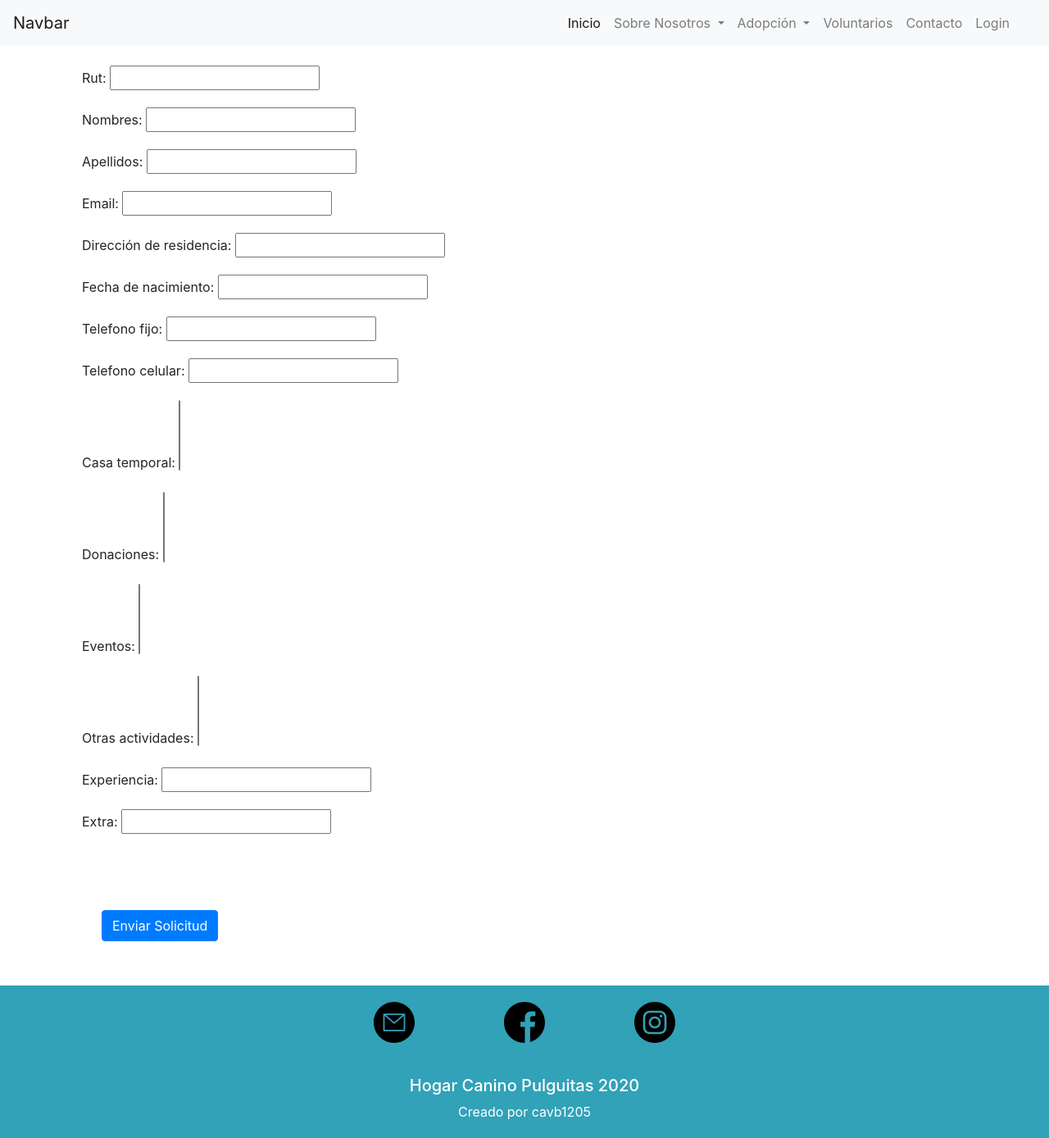
After one commit to cavb1205/adopcion-mascotas, a Django app: page /voluntarios/solicitud/ in a window 1280 px wide. The commit adds this page. Shown: the whole page at 82% size. Run offline with Django 3.2, Linux system fonts and the light colour scheme; data that the repository does not hold is empty; some libraries are stand-ins or nearby versions.

Commit message:
se creo la solicitud de voluntario

```diff
--- a/static/css/style.css
+++ b/static/css/style.css
@@ -65,4 +65,25 @@
 .contenedor-formulario{
     max-width: 80%;
     margin: 0 auto;
+    padding: 20px;
 }
+
+.contenedor-imagen-contacto{
+    display: flex !important;
+    justify-content: center;
+    max-width: 100%;
+    object-fit: cover;
+    align-items: center;
+    justify-content: center;
+
+}
+
+.caja-feliz{
+    border: 1px solid red;
+}
+
+
+.imagen-formulario-adopcion{
+    max-width: 40%;
+    justify-content: center;
+}
--- a/templates/adoption/adopcion_form.html
+++ b/templates/adoption/adopcion_form.html
@@ -6,7 +6,9 @@
         {% csrf_token %}
         {{ form.non_field_errors }}
 
-        <h1 class="text-secondary">Formulario de adopción de  {{pet.nombre|title}}</h1>
+        <h1 class="text-secondary text-center">Formulario de adopción de  {{pet.nombre|title}}</h1>
+        <img src="/media/{{pet.imagen_destacada}}" class="img-thumbnail mx-auto d-block imagen-formulario-adopcion mb-4" alt="{{pet.nombre}}">
+
 
         <div class="form-group">
             <label for="rut">Rut</label>
--- a/templates/contacto.html
+++ b/templates/contacto.html
@@ -1,8 +1,12 @@
 {% extends 'base.html' %}
 
 {% block content %}
-    <h1 class="text-center text-secondary">Contacto</h1>
+    {% load static %}
+    <h1 class="text-center text-secondary mt-4">Contacto</h1>
     <div class="contenedor-formulario">
+      <div class="contenedor-imagen-contacto mb-4">
+        <img src="{% static 'images/mascota-maltrato-violencia-genero.png'%}" class="img-fluid " alt="imagen de perro escondido" id='contacto-img'>
+      </div>
 
         <form method="post">
             {% csrf_token %}
--- a/templates/navbar.html
+++ b/templates/navbar.html
@@ -36,7 +36,7 @@
             <a class="nav-link" href="{% url 'contacto'%}">Contacto<span class="sr-only">(current)</span></a>
           </li>
           <li class="nav-item">
-            <a class="nav-link" href="#">Mi Cuenta<span class="sr-only">(current)</span></a>
+            <a class="nav-link" href="#">{% if user.is_authenticated %}Hola, {{ user.first_name }}{% else%} Login {% endif %}<span class="sr-only">(current)</span></a>
           </li>
       </ul>
     </div>
--- /dev/null
+++ b/templates/voluntarios/voluntario_form.html
@@ -0,0 +1,125 @@
+{% extends 'base.html' %}
+
+{% block content %}
+<div class="container">
+    <form class="mt-4" method="POST" >
+        {% csrf_token %}
+        {{form.as_p}}
+
+
+          <br>
+          <br>
+        <button type="submit" class="btn btn-primary m-4">Enviar Solicitud</button>
+    </form>
+
+</div>
+
+{% endblock %}
+
+
+
+<h1 class="text-secondary text-center mb-4">Formulario de inscripción de voluntariado</h1>
+<h4 class="text-secondary m-4">Datos Personales</h4>
+<div class="form-group">
+    <label for="rut">Rut</label>
+    <input type="text" class="form-control" id="rut" name = 'rut' aria-describedby="textHelp" required>
+    <small id="rutHelp" class="form-text text-muted">Ejemplo: 25000000-6</small>
+</div>
+<div class="form-group">
+    <label for="nombres">Nombres</label>
+    <input type="text" class="form-control" id="nombres" name = 'nombres' required>
+</div>
+<div class="form-group">
+    <label for="apellidos">Apellidos</label>
+    <input type="text" class="form-control" id="apellidos" name = 'apellidos' required>
+</div>
+<div class="form-group">
+    <label for="email">Email</label>
+    <input type="email" class="form-control" name = 'email' id="email" aria-describedby="emailHelp" placeholder="name@example.com" required>
+</div>
+<div class="form-group">
+    <label for="direccion">Direccion</label>
+    <input type="text" class="form-control" id="direccion" name = 'direccion' required>
+</div>
+<div class="form-group">
+    <label for="fecha_nacimiento">Fecha de Nacimiento</label>
+    <input type="date" class="form-control" id="fecha_nacimiento" name = 'fecha_nacimiento' required>
+</div>
+<div class="form-group">
+    <label for="telefono_fijo">Teléfono Fijo</label>
+    <input type="text" class="form-control" id="telefono_fijo" name = 'telefono_fijo' required>
+</div>
+<div class="form-group">
+    <label for="telefono_celular">Teléfono Celular</label>
+    <input type="text" class="form-control" id="telefono_celular" name = 'telefono_celular' required>
+</div>
+
+<div class="contenedor-checkbox-voluntario mt-4">
+    <h4 class="text-secondary m-4 text-center">Como voluntario puedo ayudar con:</h4>
+    <div class="row mt-2">
+        <div class="col-sm-12 col-md-6 col-lg-4 ">
+            <div class="contenedor-campos-individuales">
+                <h5 class="text-info">Casa Temporal</h5>
+                {% for tipo_mascota in form.casa_temporal %}
+                    <div class="form-check form-check-inline">
+                        <input class="form-check-input" type="checkbox" id="inlineCheckbox1" name="casa_temporal">
+                        <label class="form-check-label" for="inlineCheckbox1">{{tipo_mascota}}</label>
+                    </div>
+                {% endfor %}
+            </div>
+        </div>
+        <div class="col-sm-12 col-md-6 col-lg-4 ">
+            <div class="contenedor-campos-individuales">
+                <h5 class="text-info">Donaciones</h5>
+                {% for donacion in form.donaciones %}
+                    <div class="form-check form-check-inline">
+                        <input class="form-check-input" type="checkbox" id="inlineCheckbox1" name="donaciones">
+                        <label class="form-check-label" for="inlineCheckbox1">{{donacion}}</label>
+                    </div>
+                {% endfor %}
+            </div>
+        </div>
+        <div class="col-sm-12 col-md-6 col-lg-4 ">
+            <div class="contenedor-campos-individuales">
+                <h5 class="text-info">Eventos</h5>
+                {% for evento in form.eventos %}
+                    <div class="form-check form-check-inline">
+                        <input class="form-check-input" type="checkbox" id="inlineCheckbox1" name="eventos">
+                        <label class="form-check-label" for="inlineCheckbox1">{{evento}}</label>
+                    </div>
+                {% endfor %}
+            </div>
+        </div>
+    </div>
+    <h5 class="text-info text-center m-4">Otras Actividades</h5>
+    <div class="row mt-2">
+        {% for actividad in form.otras_actividades %}
+        <div class="col-sm-12 col-md-6 col-lg-4 ">
+            <div class="contenedor-campos-individuales ">
+
+                    <div class="form-check form-check-inline">
+                        <input class="form-check-input" type="checkbox" id="inlineCheckbox1" name="otras_actividades">
+                        <label class="form-check-label" for="inlineCheckbox1">{{actividad}}</label>
+                    </div>
+
+            </div>
+        </div>
+        {% endfor %}
+    </div>
+    <div class="row mt-2">
+        <div class="col">
+            <div class="form-group">
+                <label for="exampleFormControlTextarea1">Tienes Experiencia?</label>
+                <textarea class="form-control" id="exampleFormControlTextarea1" rows="3" name="experiencia"></textarea>
+              </div>
+        </div>
+    </div>
+    <div class="row mt-2">
+        <div class="col">
+            <div class="form-group">
+                <label for="exampleFormControlTextarea1">Alguna sugerencia?</label>
+                <textarea class="form-control" id="exampleFormControlTextarea1" rows="3" name="extra"></textarea>
+              </div>
+        </div>
+    </div>
+</div>
--- a/templates/voluntarios/voluntario_home.html
+++ b/templates/voluntarios/voluntario_home.html
@@ -11,6 +11,6 @@
 <p>Lorem ipsum dolor sit, amet consectetur adipisicing elit. Repudiandae at magni explicabo consequatur illo nam, quaerat molestiae commodi excepturi. Neque hic totam cum, quia provident reprehenderit qui corporis officia blanditiis!</p>
 <p>Lorem ipsum dolor sit, amet consectetur adipisicing elit. Repudiandae at magni explicabo consequatur illo nam, quaerat molestiae commodi excepturi. Neque hic totam cum, quia provident reprehenderit qui corporis officia blanditiis!</p>
 
-<a class="btn btn-warning btn-lg" href="">Inscríbete Como Voluntario</a>
+<a class="btn btn-warning btn-lg" href="{% url 'voluntario:solicitud_voluntariado' %}">Inscríbete Como Voluntario</a>
 
 {% endblock %}
--- a/voluntario/admin.py
+++ b/voluntario/admin.py
@@ -4,4 +4,6 @@ from .models import *
 admin.site.register(Casa_Temporal)
 admin.site.register(Tipo_Donacion)
 admin.site.register(Tipo_Evento)
+admin.site.register(Otras_actividades)
 admin.site.register(Actividades_Voluntario)
+admin.site.register(Solicitud_Voluntario)
--- /dev/null
+++ b/voluntario/forms.py
@@ -0,0 +1,25 @@
+from django import forms
+from voluntario.models import Casa_Temporal, Otras_actividades
+from donacion.models import Tipo_Donacion
+from evento.models import Tipo_Evento
+
+
+
+class InscripcionVoluntarioForm(forms.Form):
+    '''formulario para solicitudes de inscripcion de voluntarios'''
+
+    rut = forms.CharField(label='Rut:', max_length=10)
+    nombres = forms.CharField(label='Nombres:', max_length=100)
+    apellidos = forms.CharField(label='Apellidos:', max_length=100)
+    email = forms.EmailField(label='Email:')
+    direccion = forms.CharField(label='Dirección de residencia:', max_length=255)
+    fecha_nacimiento = forms.DateField(label='Fecha de nacimiento:')
+    telefono_fijo = forms.CharField(label='Telefono fijo', max_length=20)
+    telefono_celular = forms.CharField(label='Telefono celular', max_length=20)
+    ##obciones de voluntariado
+    casa_temporal = forms.ModelMultipleChoiceField(queryset=Casa_Temporal.objects.all())
+    donaciones = forms.ModelMultipleChoiceField(queryset=Tipo_Donacion.objects.all())
+    eventos = forms.ModelMultipleChoiceField(queryset=Tipo_Evento.objects.all())
+    otras_actividades = forms.ModelMultipleChoiceField(queryset=Otras_actividades.objects.all())
+    experiencia = forms.CharField()
+    extra = forms.CharField()
--- a/voluntario/urls.py
+++ b/voluntario/urls.py
@@ -10,5 +10,6 @@ from . import views
 app_name = 'voluntario'
 urlpatterns = [
     path('', views.home, name='home'),
+    path('solicitud/', views.solicitud_voluntariado, name='solicitud_voluntariado'),
 
 ]
--- a/voluntario/views.py
+++ b/voluntario/views.py
@@ -1,6 +1,11 @@
-from django.shortcuts import render
+from django.shortcuts import render, redirect
 
-from voluntario.models import Actividades_Voluntario
+from perfil.models import Perfil
+from django.contrib.auth.models import User
+
+from .forms import InscripcionVoluntarioForm
+
+from voluntario.models import Actividades_Voluntario, Solicitud_Voluntario
 
 # Create your views here.
 def home(request):
@@ -9,9 +14,93 @@ def home(request):
     return render(request,'voluntarios/voluntario_home.html')
 
 
-#def actividades_voluntariado_detalle(request, perfil_id):
- #   '''get detail voluntaring for user'''
 
-#    actividades = Actividades_Voluntario.objects.get(perfil=perfil_id)
+def solicitud_voluntariado(request):
+    '''tramitar la solicitud de voluntariado'''
 
- #   return render(request, '')
+    if request.method == 'POST':
+
+        form = InscripcionVoluntarioForm(request.POST)
+        print('se crea el form de post')
+        if form.is_valid():
+            print('formulario es valido')
+            rut = form.cleaned_data['rut']
+            nombres = form.cleaned_data['nombres']
+            apellidos = form.cleaned_data['apellidos']
+            email = form.cleaned_data['email']
+            direccion = form.cleaned_data['direccion']
+            fecha_nacimiento = form.cleaned_data['fecha_nacimiento']
+            telefono_fijo = form.cleaned_data['telefono_fijo']
+            telefono_celular = form.cleaned_data['telefono_celular']
+            casa_temporal = form.cleaned_data['casa_temporal']
+            donaciones = form.cleaned_data['donaciones']
+            eventos = form.cleaned_data['eventos']
+            otras_actividades = form.cleaned_data['otras_actividades']
+            experiencia = form.cleaned_data['experiencia']
+            extra = form.cleaned_data['extra']
+
+            if not Perfil.objects.filter(rut=rut): #no existe perfil
+                user = User.objects.create(username=email,first_name=nombres, last_name=apellidos, email=email)
+                user.save()
+                print('usuario creado')
+                perfil = Perfil.objects.get(user=user)
+                perfil.rut = rut
+                perfil.direccion = direccion
+                perfil.fecha_nacimiento = fecha_nacimiento
+                perfil.telefono_fijo = telefono_fijo
+                perfil.telefono_movil = telefono_celular
+                perfil.save()
+                print('guardamos el perfil con los nuevos datos')
+                #asigno las actividades al perfil
+                actividades = Actividades_Voluntario.objects.create(perfil=perfil,experiencia=experiencia, extra=extra)
+                actividades.save()
+                print('actividades creadas OK')
+
+                for item in casa_temporal:
+                    actividades.casa_temporal.add(item)
+
+                for item in donaciones:
+                    actividades.donaciones.add(item)
+
+                for item in eventos:
+                    actividades.eventos.add(item)
+
+                for item in otras_actividades:
+                    actividades.otras_actividades.add(item)
+
+                actividades.save()
+
+                #creamos la soplicitud_voluntariado
+                solicitud = Solicitud_Voluntario.objects.create(perfil=perfil, actividades=actividades)
+                return redirect('/gracias/')
+
+            else:
+                print('perfil ya existe') #perfil existe
+                perfil = Perfil.objects.get(rut=rut)
+                actividades = Actividades_Voluntario.objects.create(perfil=perfil,experiencia=experiencia, extra=extra)
+                print('actividades creadas OK')
+                for item in casa_temporal:
+                    actividades.casa_temporal.add(item)
+
+                for item in donaciones:
+                    actividades.donaciones.add(item)
+
+                for item in eventos:
+                    actividades.eventos.add(item)
+
+                for item in otras_actividades:
+                    actividades.otras_actividades.add(item)
+
+                actividades.save()
+                print('items actividades agregados')
+                #creamos la soplicitud_voluntariado
+                solicitud = Solicitud_Voluntario.objects.create(perfil=perfil, actividades=actividades)
+                print('solicitud creada con exito')
+
+                return redirect('/gracias/')
+
+    else:
+
+        form = InscripcionVoluntarioForm()
+
+    return render(request,'voluntarios/voluntario_form.html',{'form':form})
```
Also changed, not shown: voluntario/models.py (+20 -7 lines), static/images/fobia_perro_esconderse.jpg (added), static/images/mascota-maltrato-violencia-genero.png (added), static/images/reconocimiento-hocico.jpg (added), voluntario/migrations/0007_auto_20200630_2136.py (added), voluntario/migrations/0008_auto_20200630_2229.py (added).
